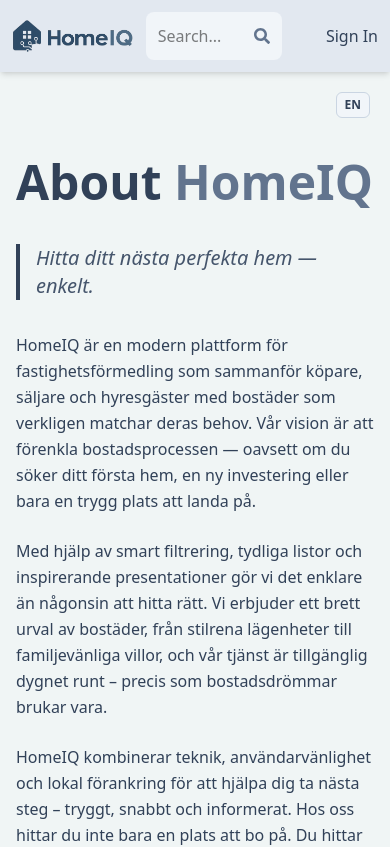
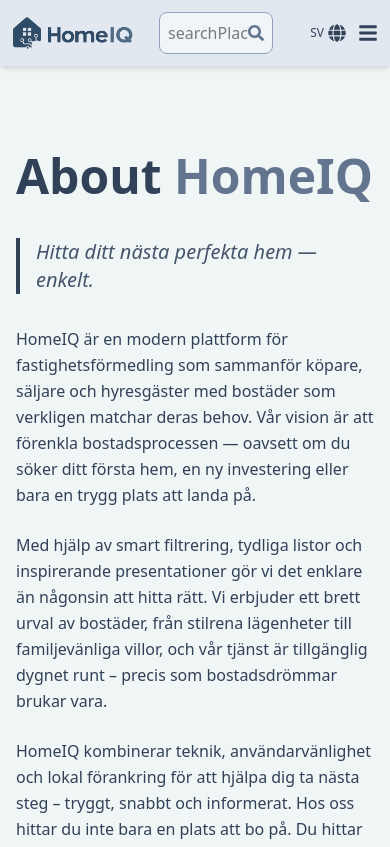
Before and after one commit to Zabi-23/Homeiq, a React (Vite) app in the folder client/: page /about in a window 390 px wide. Shown: the top 847 px of the page. Built offline with nearby package versions, Linux system fonts and the light colour scheme; no server answers.

Commit message:
Add humbuger menu in mobile view

```diff
--- a/client/src/componenets/Header.jsx
+++ b/client/src/componenets/Header.jsx
@@ -1,12 +1,15 @@
-//client/src/componenets/Header.jsx
-import {FaSearch} from 'react-icons/fa';
+// client/src/componenets/Header.jsx
+import { FaSearch, FaGlobe, FaBars, FaTimes } from 'react-icons/fa';
 import { Link, useNavigate, useLocation } from 'react-router-dom';
-import {useSelector} from 'react-redux';
-import {  useEffect, useState } from 'react';
+import { useSelector } from 'react-redux';
+import { useEffect, useState } from 'react';
+import { useTranslation } from 'react-i18next';
 
 export const Header = () => {
-   const {currentUser} = useSelector((state) => state.user);
+  const { t, i18n } = useTranslation();
+  const { currentUser } = useSelector((state) => state.user);
   const [searchTerm, setSearchTerm] = useState('');
+  const [menuOpen, setMenuOpen] = useState(false);
   const navigate = useNavigate();
   const location = useLocation();
 
@@ -16,7 +19,7 @@
     urlParams.set('searchTerm', searchTerm);
     const searchQuery = urlParams.toString();
     navigate(`/search?${searchQuery}`);
-    }
+  };
 
   useEffect(() => {
     const urlParams = new URLSearchParams(window.location.search);
@@ -26,9 +29,16 @@
     }
   }, [location.search]);
 
+  const toggleLanguage = () => {
+    const nextLang = i18n.language === 'sv' ? 'en' : 'sv';
+    i18n.changeLanguage(nextLang);
+  };
+
   return (
-    <header className='bg-slate-200 shadow-md'>
-          <div className='flex justify-between items-center max-w-6xl mx-auto p-3'>
+    <header className="bg-slate-200 shadow-md">
+      <div className="flex justify-between items-center max-w-6xl mx-auto p-3">
+
+        {/* Logo */}
         <Link to="/" className="flex items-center">
           <img
             src="/logo.png"
@@ -37,33 +47,89 @@
           />
         </Link>
 
-        <form onSubmit={handleSubmit} className='bg-slate-100 p-3 rounded-lg flex items-center'>
-            <input type="text" placeholder='Search...'
-             className='bg-transparent focus:outline-none w-24 sm:w-64'
-               value={searchTerm} onChange={(e) => setSearchTerm(e.target.value)}
+        {/* Search */}
+        <form
+          onSubmit={handleSubmit}
+          className="bg-slate-100 p-2 rounded-lg flex items-center border border-slate-400"
+        >
+          <input
+            type="text"
+            placeholder={t('searchPlaceholder') || 'Search...'}
+            className="bg-transparent focus:outline-none w-20 sm:w-64"
+            value={searchTerm}
+            onChange={(e) => setSearchTerm(e.target.value)}
           />
-            <button>
-                <FaSearch className='text-slate-500'/>
+          <button type="submit">
+            <FaSearch className="text-slate-500" />
           </button>
+        </form>
 
-        </form>
-           <ul className='flex gap-4'>
-            <Link to='/'>
-            <li className='hidden sm:inline text-slate-700 hover:underline'>Home</li>
-            </Link>
-            <Link to='/about'>
-            <li className='hidden sm:inline text-slate-700 hover:underline'>About</li>
-            </Link>
-            <Link to='/profile'>
+        {/* Desktop Navigation */}
+        <ul className="hidden sm:flex items-center gap-4">
+          <Link to="/"><li className="text-slate-700 hover:underline">Home</li></Link>
+          <Link to="/about"><li className="text-slate-700 hover:underline">About</li></Link>
+          <Link to="/profile">
             {currentUser ? (
-                <img src={currentUser.avatar} alt="profile" className='w-8 h-8 rounded-full object-cover' />
+              <img src={currentUser.avatar} alt="profile" className="w-8 h-8 rounded-full object-cover" />
             ) : (
-                   <li className=' text-slate-700 hover:underline'>Sign In</li>
+              <li className="text-slate-700 hover:underline">Sign In</li>
             )}
           </Link>
+          <li
+            onClick={toggleLanguage}
+            className="cursor-pointer flex items-center gap-1 text-slate-700 hover:text-slate-900"
+            title="Byt språk"
+          >
+            <span className="text-xs font-medium">{i18n.language.toUpperCase()}</span>
+            <FaGlobe className="text-lg" />
+          </li>
+        </ul>
 
-           </ul>
+        {/* Mobile: Right side icons */}
+        <div className="flex sm:hidden items-center gap-3">
+          <Link to="/profile">
+            {currentUser ? (
+              <img src={currentUser.avatar} alt="profile" className="w-8 h-8 rounded-full object-cover" />
+            ) : null}
+          </Link>
+          <div
+            onClick={toggleLanguage}
+            className="cursor-pointer flex items-center gap-1 text-slate-700 hover:text-slate-900"
+            title="Byt språk"
+          >
+            <span className="text-xs font-medium">{i18n.language.toUpperCase()}</span>
+            <FaGlobe className="text-lg" />
+          </div>
+
+          {/* Hamburger Icon */}
+          <button onClick={() => setMenuOpen(!menuOpen)}>
+            {menuOpen ? (
+              <FaTimes className="text-xl text-slate-700" />
+            ) : (
+              <FaBars className="text-xl text-slate-700" />
+            )}
+          </button>
+        </div>
+      </div>
+
+      {/* Mobile Menu */}
+      <div
+        className={`sm:hidden bg-slate-100 px-4 overflow-hidden transition-all duration-300 transform origin-top ${
+          menuOpen ? 'scale-y-100 opacity-100 max-h-96' : 'scale-y-0 opacity-0 max-h-0 pointer-events-none'
+        }`}
+      >
+        <Link to="/" onClick={() => setMenuOpen(false)} className="block py-2 text-slate-700 hover:underline">
+          Home
+        </Link>
+        <Link to="/about" onClick={() => setMenuOpen(false)} className="block py-2 text-slate-700 hover:underline">
+          About
+        </Link>
+        {!currentUser && (
+          <Link to="/profile" onClick={() => setMenuOpen(false)} className="block py-2 text-slate-700 hover:underline">
+            Sign In
+          </Link>
+        )}
       </div>
     </header>
-  )
-}
+  );
+};
--- a/client/src/pages/About.jsx
+++ b/client/src/pages/About.jsx
@@ -1,27 +1,13 @@
-//src/pages/About.jsx
-
+// src/pages/About.jsx
 import React from 'react';
 import { useTranslation } from 'react-i18next';
 
 const About = () => {
-  const { t, i18n } = useTranslation();
-
-  const toggleLanguage = () => {
-    const nextLang = i18n.language === 'sv' ? 'en' : 'sv';
-    i18n.changeLanguage(nextLang);
-  };
+  const { t } = useTranslation();
 
   return (
     <>
       <div className="relative max-w-6xl mx-auto px-4 sm:px-6 py-20 text-slate-700">
-        {/* Language Toggle */}
-        <button
-          onClick={toggleLanguage}
-          className="absolute top-5 right-5 text-xs font-semibold px-2 py-1 bg-slate-100 border border-slate-300 rounded-md hover:bg-slate-200 transition"
-        >
-          {i18n.language === 'sv' ? 'EN' : 'SV'}
-        </button>
-
         {/* Title */}
         <h1 className="text-5xl font-extrabold text-slate-700 leading-tight mb-8">
           About <span className="text-slate-500">HomeIQ</span>
@@ -69,8 +55,6 @@
           © {new Date().getFullYear()} HomeIQ AB. {t('footer.copyright')}
         </div>
       </footer>
-
-
     </>
   );
 };
--- a/client/src/pages/Home.jsx
+++ b/client/src/pages/Home.jsx
@@ -1,3 +1,4 @@
+// client/src/pages/Home.jsx
 import { useEffect, useState } from 'react';
 import { Link } from 'react-router-dom';
 import { Swiper, SwiperSlide } from 'swiper/react';
@@ -12,14 +13,9 @@
   const [offerListings, setOfferListings] = useState([]);
   const [saleListings, setSaleListings] = useState([]);
   const [rentListings, setRentListings] = useState([]);
-  const { t, i18n } = useTranslation();
+  const { t } = useTranslation();
 
   SwiperCore.use([Navigation]);
-
-  const toggleLanguage = () => {
-    const nextLang = i18n.language === 'sv' ? 'en' : 'sv';
-    i18n.changeLanguage(nextLang);
-  };
 
   useEffect(() => {
     const fetchOfferListings = async () => {
@@ -59,14 +55,6 @@
 
   return (
     <div>
-      {/* Language Toggle */}
-      <button
-        onClick={toggleLanguage}
-        className="absolute top-4 right-4 text-xs px-2 py-1 bg-slate-100 border border-slate-300 rounded hover:bg-slate-200 transition z-50"
-      >
-        {i18n.language === 'sv' ? 'EN' : 'SV'}
-      </button>
-
       {/* Hero Section */}
       <div className="flex flex-col gap-6 p-28 px-3 max-w-6xl mx-auto">
         <h1 className="text-3xl sm:text-5xl lg:text-6xl font-extrabold text-slate-700 leading-tight">
@@ -85,7 +73,6 @@
           className="text-sm sm:text-base text-blue-800 font-bold hover:underline"
         >
           {t('homeStart')}
-
         </Link>
       </div>
 
@@ -108,7 +95,7 @@
 
       {/* Listings */}
       <div className="max-w-6xl mx-auto p-3 flex flex-col gap-8 my-10">
-        {offerListings && offerListings.length > 0 && (
+        {offerListings.length > 0 && (
           <div>
             <div className="my-4">
               <h2 className="text-2xl font-semibold text-slate-600">
@@ -129,7 +116,7 @@
           </div>
         )}
 
-        {rentListings && rentListings.length > 0 && (
+        {rentListings.length > 0 && (
           <div>
             <div className="my-4">
               <h2 className="text-2xl font-semibold text-slate-600">
@@ -150,7 +137,7 @@
           </div>
         )}
 
-        {saleListings && saleListings.length > 0 && (
+        {saleListings.length > 0 && (
           <div>
             <div className="my-4">
               <h2 className="text-2xl font-semibold text-slate-600">
```
Lines whose indentation alone changed are shown as unchanged.
